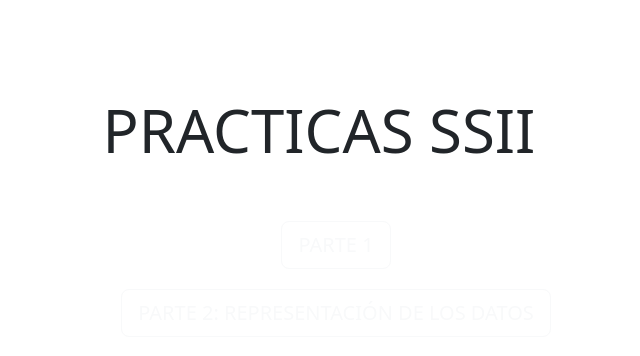
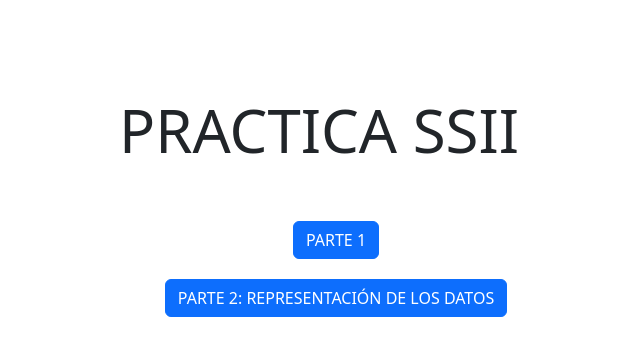
Before and after one commit to fomenkoleg/PracticaSSII, a Flask app: page / in a window 1280 px wide. Shown: the top 356 px of the page, without its empty margins (321-961 px from the left). Run offline with Flask 3, Linux system fonts and the light colour scheme; some libraries are stand-ins or nearby versions.

Commit message:
index bonico 2

```diff
--- a/analisisDatosSSII/app.py
+++ b/analisisDatosSSII/app.py
@@ -7,7 +7,7 @@ import analisisDatos_ejercicio4
 
 app = Flask(__name__)
 
-@app.route("/ejercicio4")
+@app.route("/parte1/ejercicio4")
 def ejercicio4():
     palabras = analisisDatos_ejercicio4.ejercicio4_1()
     palabras2 = analisisDatos_ejercicio4.ejercicio4_2()
@@ -30,13 +30,13 @@ def ejercicio4():
     #palabras = palabras.replace("\r", "<br>")
     return render_template('ejercicio4.html', ejer1=text, ejer2=text2, ejer3=text3, ejer4=text4)
 
-@app.route('/ejercicio3')
+@app.route('/parte1/ejercicio3')
 def ejercicio3():  # put application's code here
     aux = analisisDatos_ejercicio3.ejercicio3()
     aux2 = aux.replace("\n", "<br>")
     return aux2
 
-@app.route('/ejercicio2')
+@app.route('/parte1/ejercicio2')
 def ejercicio2():  # put application's code here
     aux = analisisDatos_ejercicio2.ejercicio2()
     aux2 = aux.replace("\n", "<br>")
--- a/analisisDatosSSII/templates/index.html
+++ b/analisisDatosSSII/templates/index.html
@@ -1,5 +1,6 @@
 <!DOCTYPE html>
 <html data-bs-theme="light" lang="en">
+<link href="https://cdn.jsdelivr.net/npm/bootstrap@5.3.3/dist/css/bootstrap.min.css" rel="stylesheet" integrity="sha384-QWTKZyjpPEjISv5WaRU9OFeRpok6YctnYmDr5pNlyT2bRjXh0JMhjY6hW+ALEwIH" crossorigin="anonymous">
 
 <head>
     <meta charset="utf-8">
@@ -8,18 +9,18 @@
     <link rel="stylesheet" href="assets/bootstrap/css/bootstrap.min.css">
 </head>
 
-<body style="background: 0;">
+<body>
     <div style="height: 95px;"></div>
     <div class="container" style="height: 68px;">
-        <h1 style="text-align: center;font-size: 59.88px;">PRACTICAS SSII</h1>
+        <h1 style="text-align: center;font-size: 59.88px;">PRACTICA SSII</h1>
     </div>
     <div style="height: 58px;"></div>
     <div class="container" style="text-align: center;">
-        <a class="btn btn-outline-light btn-lg" role="button" href="/parte1" style="margin-left: 34px;">PARTE 1 </a>
+        <a class="btn btn-primary" type="button" href="/parte1" style="margin-left: 34px;">PARTE 1 </a>
         <div style="width: 511px;height: 20px;"></div>
-        <a class="btn btn-outline-light btn-lg" role="button" href="/parte2" style="margin-left: 34px;">PARTE 2: REPRESENTACIÓN DE LOS DATOS </a>
+        <a class="btn btn-primary" type="button" href="/parte2" style="margin-left: 34px;">PARTE 2: REPRESENTACIÓN DE LOS DATOS </a>
     </div>
     <script src="assets/bootstrap/js/bootstrap.min.js"></script>
+<script src="https://cdn.jsdelivr.net/npm/bootstrap@5.3.3/dist/js/bootstrap.bundle.min.js" integrity="sha384-YvpcrYf0tY3lHB60NNkmXc5s9fDVZLESaAA55NDzOxhy9GkcIdslK1eN7N6jIeHz" crossorigin="anonymous"></script>
 </body>
-
 </html>
```
